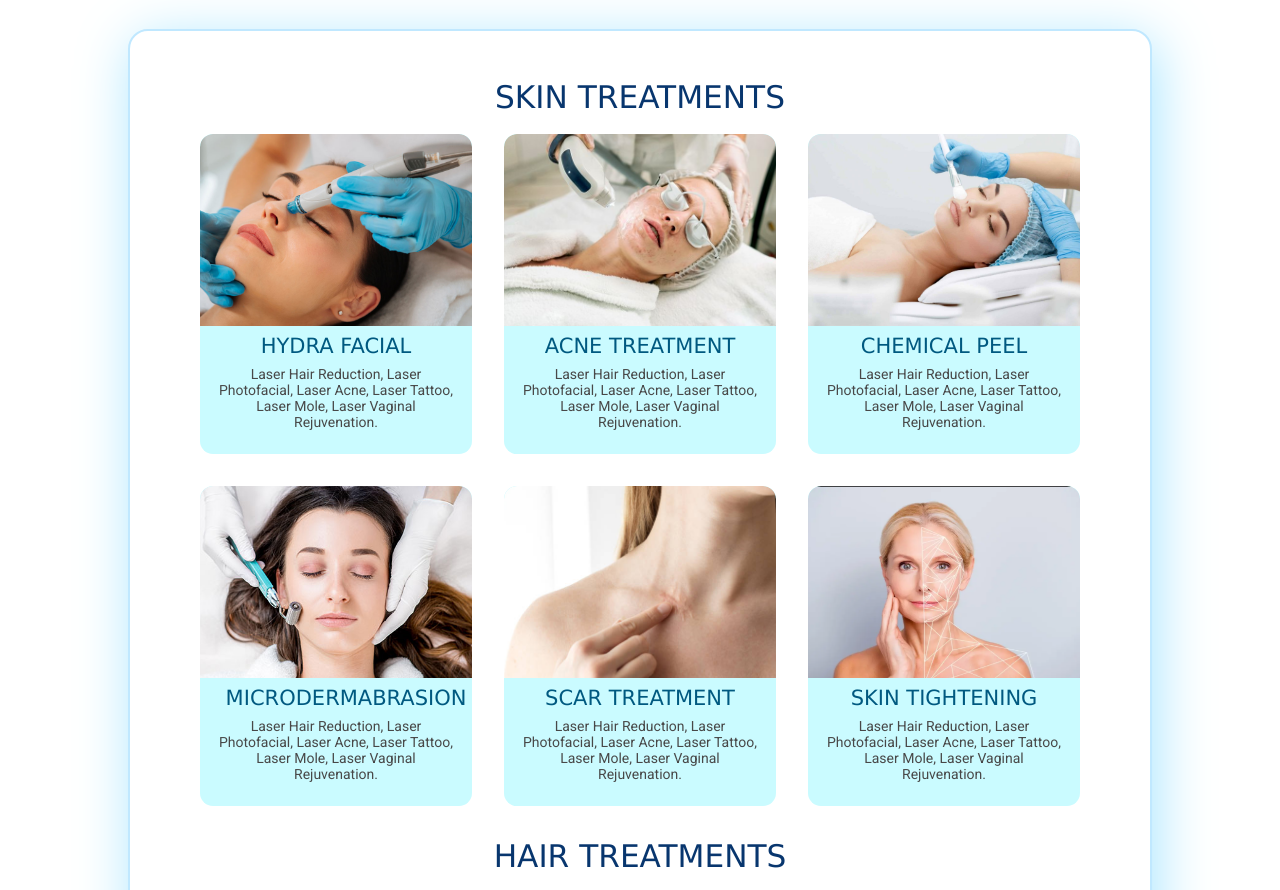
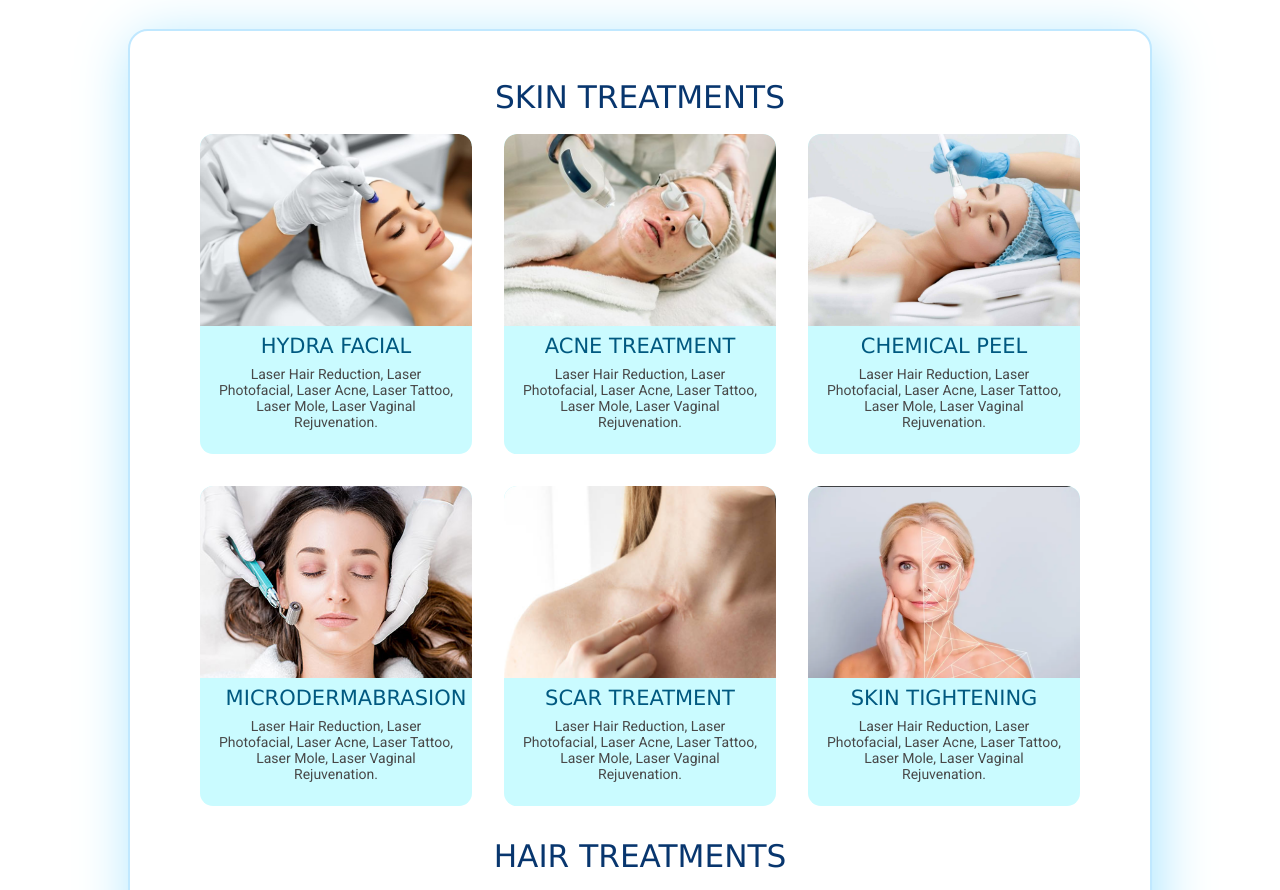
Before and after one commit to kanhaashutech/Dr-Soheb-Final-Deploy, a plain HTML site: page index.html in a window 1280 px wide. Shown: the part 1121-2011 px from the top of the page. Drawn offline with nearby package versions, Linux system fonts and the light colour scheme; files whose address does not match are found by name.

Commit message:
Update index.html

```diff
--- a/index.html
+++ b/index.html
@@ -199,7 +199,7 @@
 
         <div class="services_container">
           <div class="service_box">
-            <img src="/Assets/services_img/skin/hydra_facial.jpg" alt="service Image">
+            <img src="/Assets/services_img/skin/hydra_facial2.jpg" alt="service Image">
             <h2> <a class="head-cont" href="#">HYDRA FACIAL</a> </h2>
             <p>Laser Hair Reduction, Laser Photofacial,
               Laser Acne, Laser Tattoo, Laser Mole, Laser Vaginal Rejuvenation.
```
